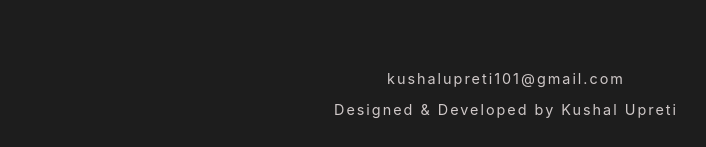
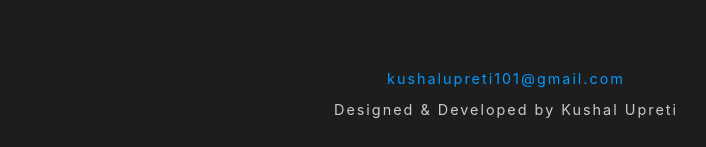
Before and after one commit to KushalUpreti/Portfolio, a Next.js app: page / in a window 1280 px wide. Shown: the part 4598-4745 px from the top of the page, without its empty margins (158-864 px from the left). Built offline with nearby package versions, Linux system fonts and the light colour scheme; a web font is replaced by a local one.

Commit message:
Fixed end hover error

```diff
--- a/react/sections/End/End.module.css
+++ b/react/sections/End/End.module.css
@@ -13,6 +13,8 @@
   text-align: center;
   transition: all var(--transition-duration) ease;
   display: inline;
+  z-index: 3;
+  color: rgb(0, 153, 255);
 }
 
 .ctc {
@@ -28,6 +30,7 @@
   transform: translate(-50%, 10px);
   animation-name: intro;
   animation-duration: var(--transition-duration);
+  z-index: 1;
 }
 
 @keyframes intro {
```
